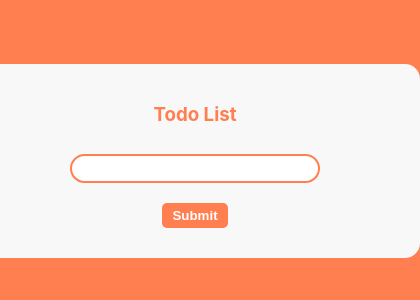
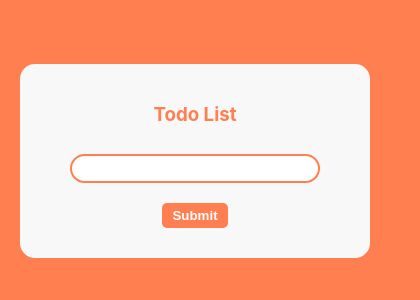
Before and after one commit to floraCodes/first-react-todo, a React (Create React App) app: page / in a window 390 px wide. Shown: the top 300 px of the page, 420 px wide, since content can reach past the window. Built offline with nearby package versions, Linux system fonts and the light colour scheme.

Commit message:
added media query

```diff
--- a/src/App.css
+++ b/src/App.css
@@ -3,9 +3,3 @@
   display: flex;
   flex-direction: column;
 }
-
-@media only screen and (max-width: 600px) {
-  .app-main {
-    width: 90vw;
-  }
-}
--- a/src/components/TodoForm.css
+++ b/src/components/TodoForm.css
@@ -3,7 +3,7 @@
   border-radius: 15px;
   padding: 20px 50px;
   align-self: center;
-  width: 350px;
+  max-width: 350px;
 }
 
 h3 {
```
